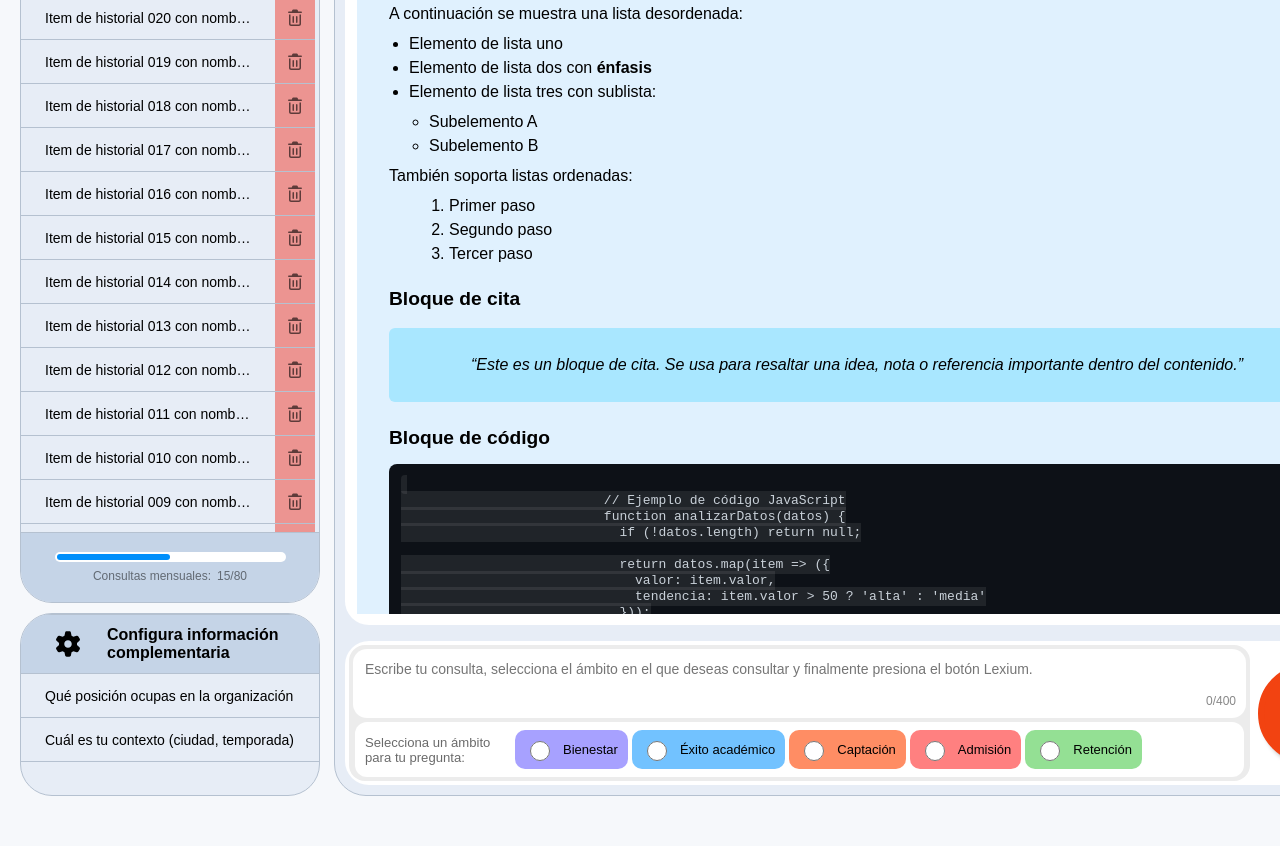
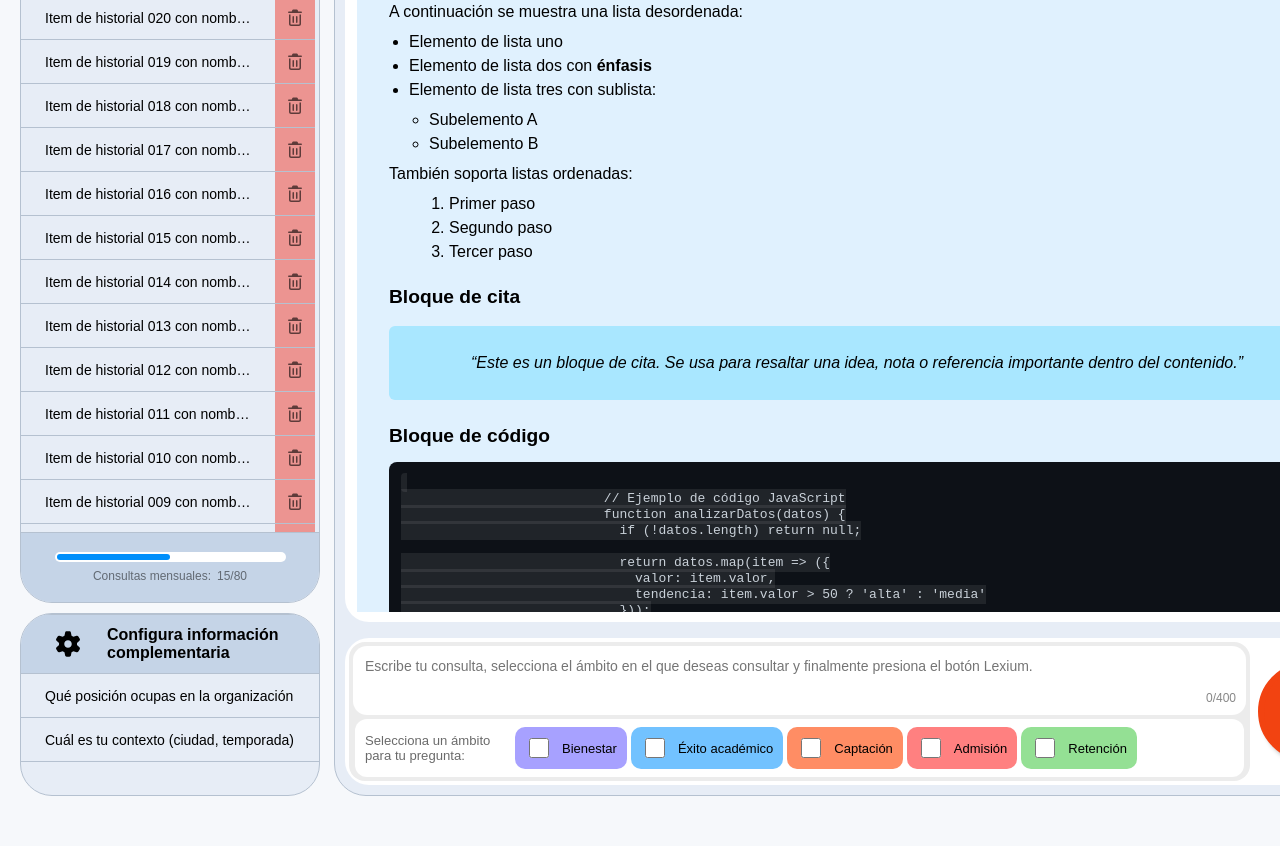
Before and after one commit to TristanTalentCo/goldmind, a website: page ai-chat-agent-content.html in a window 1280 px wide. Shown: the part 409-1255 px from the top of the page. Drawn offline with Linux system fonts and the light colour scheme; a web font is replaced by a local one.

Commit message:
GM 60 - INTELEXIUM

```diff
--- a/ai-chat-agent-content.html
+++ b/ai-chat-agent-content.html
@@ -600,31 +600,31 @@
                       </div>
                       <!-- TERMINA TEXT FIELD -->
                       <!-- INICIA SELECCION OPCIONES AMBITO -->
-                      <fieldset class="ai-options">
+                        <fieldset class="ai-options">
                         <div>
                           <legend class="options-label">Selecciona un ámbito para tu pregunta:</legend>
                         </div>
                         <div class="ai-check ai-check-a">
-                        <input type="radio" class="check-box" id="bienestar" name="ambito" value="bienestar">
+                        <input type="checkbox" class="check-box" id="bienestar" name="ambito" value="bienestar">
                         <label for="bienestar" class="check-label">Bienestar</label>
                         </div>
                         <div class="ai-check ai-check-b">
-                        <input type="radio" class="check-box" id="exito-academico" name="ambito" value="exito-academico">
+                        <input type="checkbox" class="check-box" id="exito-academico" name="ambito" value="exito-academico">
                         <label for="exito-academico" class="check-label">Éxito académico</label>
                         </div>
                         <div class="ai-check ai-check-c">
-                        <input type="radio" class="check-box" id="captacion" name="ambito" value="captacion">
+                        <input type="checkbox" class="check-box" id="captacion" name="ambito" value="captacion">
                         <label for="captacion" class="check-label">Captación</label>
                         </div>
                         <div class="ai-check ai-check-d">
-                        <input type="radio" class="check-box" id="admision" name="ambito" value="admision">
+                        <input type="checkbox" class="check-box" id="admision" name="ambito" value="admision">
                         <label for="admision" class="check-label">Admisión</label>
                         </div>
                         <div class="ai-check ai-check-e">
-                        <input type="radio" class="check-box" id="retencion" name="ambito" value="retencion">
+                        <input type="checkbox" class="check-box" id="retencion" name="ambito" value="retencion">
                         <label for="retencion" class="check-label">Retención</label>
                         </div>
-                      </fieldset>
+                        </fieldset>
                       <!-- TERMINA SELECCION OPCIONES AMBITO -->
                   </div>
                   <!-- TERMINA AREA DE PREGUNTA Y OPCIONES AMBITO -->
```
